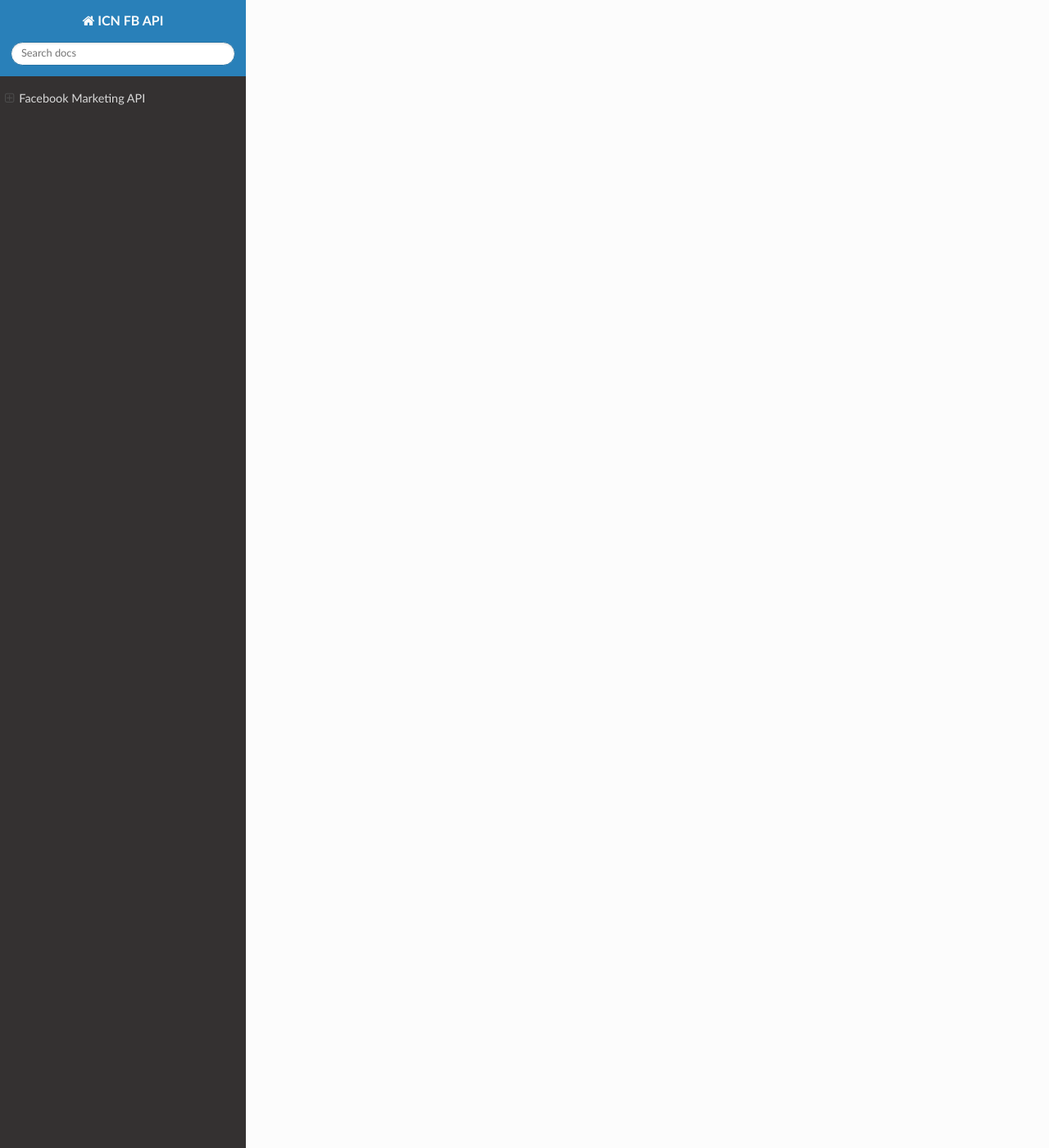
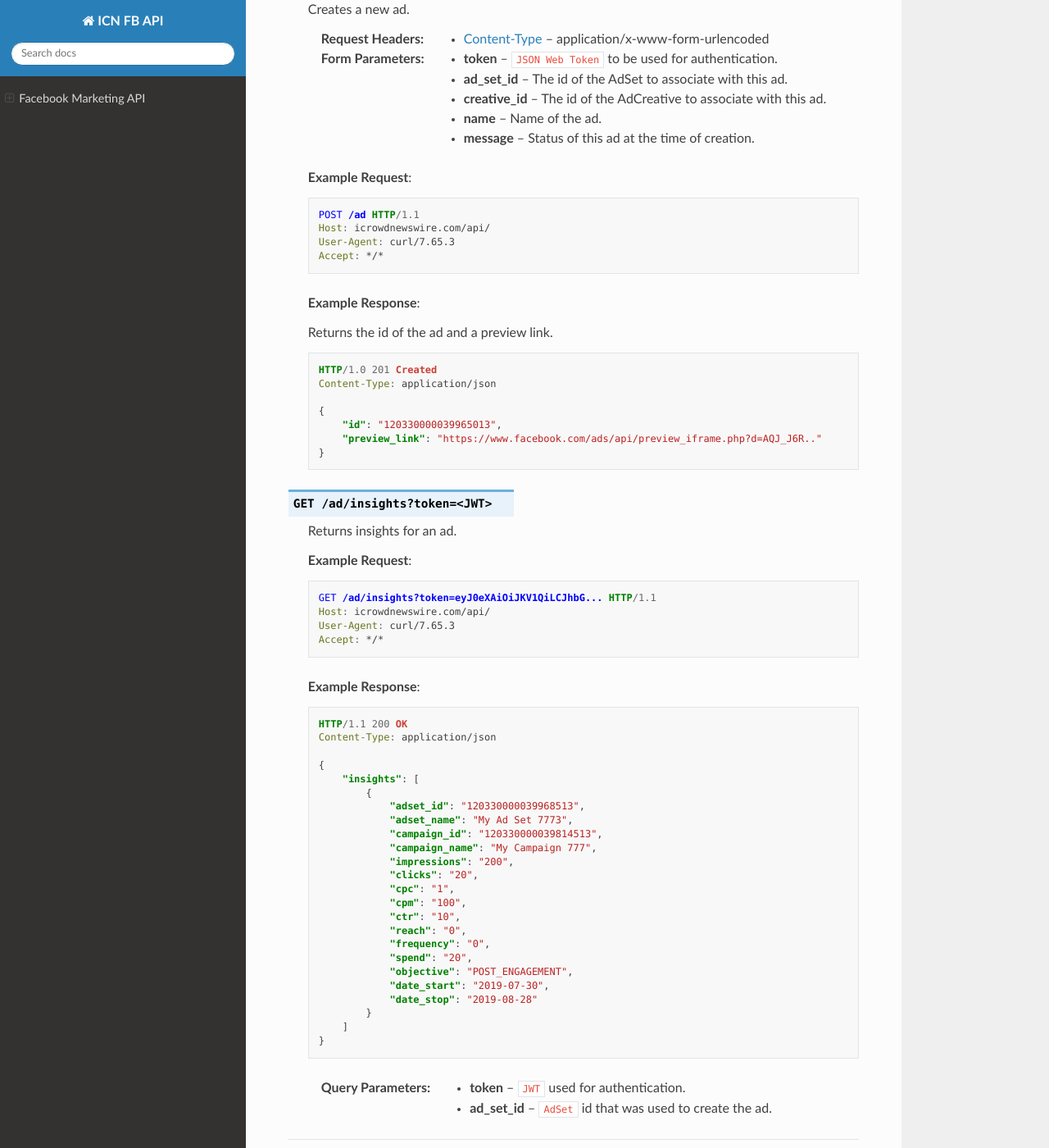
Before and after one commit to hassan-pixako/fb-api-docs, a Sphinx documentation site: the page built from source/index.rst, in a window 1280 px wide and 1400 px high, scrolled down 4971 px. Shown: the whole window at 82% size. Built offline with Sphinx 7.4.7 and the Read the Docs theme 2.0.0, drawn with Linux system fonts in a browser that asks for light colours; some of the changed text lies outside the part shown.

Commit message:
Add /campaigns and /ad/insights endpoints.

```diff
--- a/source/index.rst
+++ b/source/index.rst
@@ -99,8 +99,50 @@ Campaigns
             "id": "120330000039963113"
         }
 
+.. http:get:: /campaigns?token=<JWT>
 
-.. http:get:: /campaigns?token=<JWT>
+    Returns all campaigns associated with the account.
+
+    **Example Request**:
+
+    .. sourcecode:: http
+
+        GET /campaigns?token=eyJ0eXAiOiJKV1QiLCJhbG... HTTP/1.1
+        Host: icrowdnewswire.com/api/
+        User-Agent: curl/7.65.3
+        Accept: */*
+
+    **Example Response**:
+
+    .. sourcecode:: http
+
+        HTTP/1.1 200 OK
+        Content-Type: application/json
+
+        {
+            "campaigns": [
+                {
+                    "id": "120330000039963113",
+                    "name": "My Campaign 777",
+                    "objective": "POST_ENGAGEMENT"
+                },
+                {
+                    "id": "120330000039839913",
+                    "name": "My Campaign",
+                    "objective": "POST_ENGAGEMENT"
+                },
+                {
+                    "id": "120330000039716513",
+                    "name": "My Campaign",
+                    "objective": "PAGE_LIKES"
+                },
+            ]
+        }
+
+    :query token: ``JWT`` used for authentication.
+
+
+.. http:get:: /campaigns/ids?token=<JWT>
 
     Returns ids of all campaigns associated with the account.
     These ids can be used to query individual campaigns.
@@ -245,6 +287,51 @@ Ad
             "preview_link": "https://www.facebook.com/ads/api/preview_iframe.php?d=AQJ_J6R.."
         }
 
+.. http:get:: /ad/insights?token=<JWT>
+
+    Returns insights for an ad.
+
+    **Example Request**:
+
+    .. sourcecode:: http
+
+        GET /ad/insights?token=eyJ0eXAiOiJKV1QiLCJhbG... HTTP/1.1
+        Host: icrowdnewswire.com/api/
+        User-Agent: curl/7.65.3
+        Accept: */*
+
+    **Example Response**:
+
+    .. sourcecode:: http
+
+        HTTP/1.1 200 OK
+        Content-Type: application/json
+
+        {
+            "insights": [
+                {
+                    "adset_id": "120330000039968513",
+                    "adset_name": "My Ad Set 7773",
+                    "campaign_id": "120330000039814513",
+                    "campaign_name": "My Campaign 777",
+                    "impressions": "200",
+                    "clicks": "20",
+                    "cpc": "1",
+                    "cpm": "100",
+                    "ctr": "10",
+                    "reach": "0",
+                    "frequency": "0",
+                    "spend": "20",
+                    "objective": "POST_ENGAGEMENT",
+                    "date_start": "2019-07-30",
+                    "date_stop": "2019-08-28"
+                }
+            ]
+        }
+
+    :query token: ``JWT`` used for authentication.
+    :query ad_set_id: ``AdSet`` id that was used to create the ad.
+
 
 .. toctree::
    :maxdepth: 2
```
Also changed, not shown: other parts of source/index.rst (+1 -1 lines).
